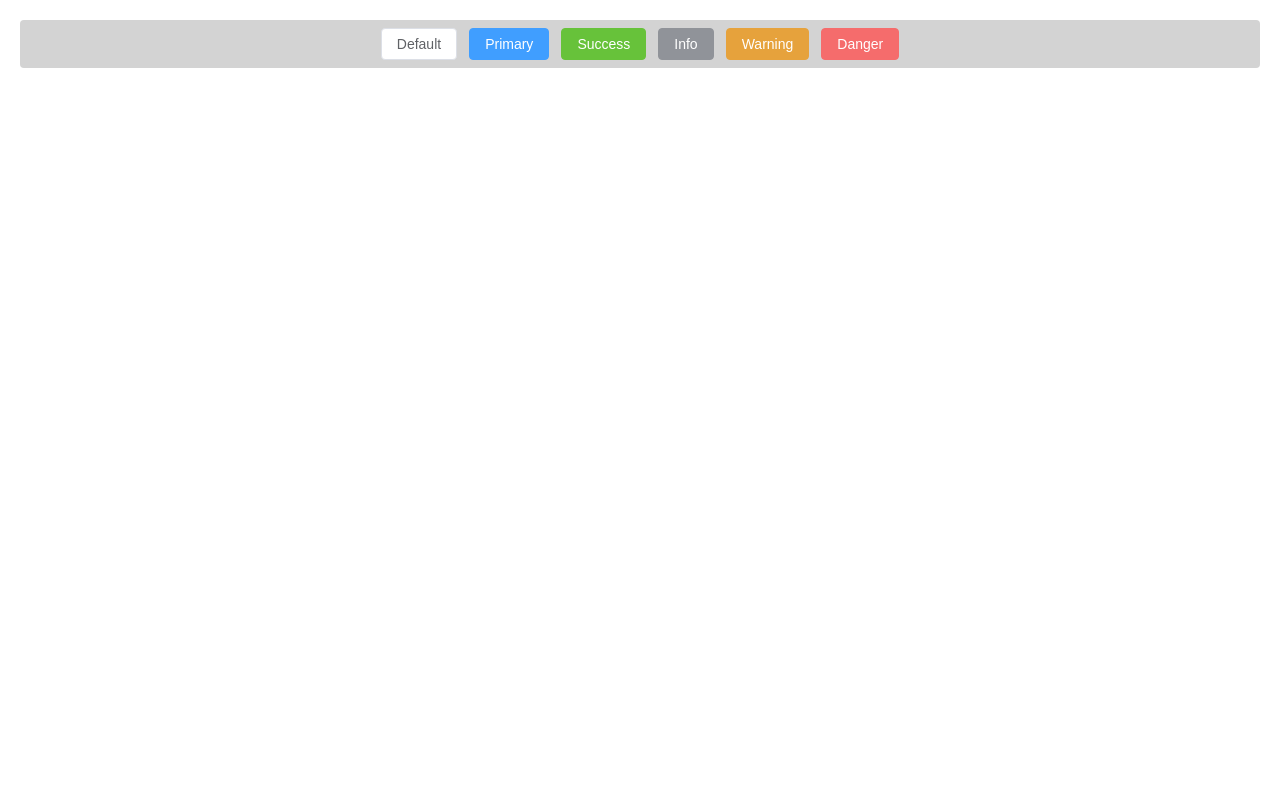
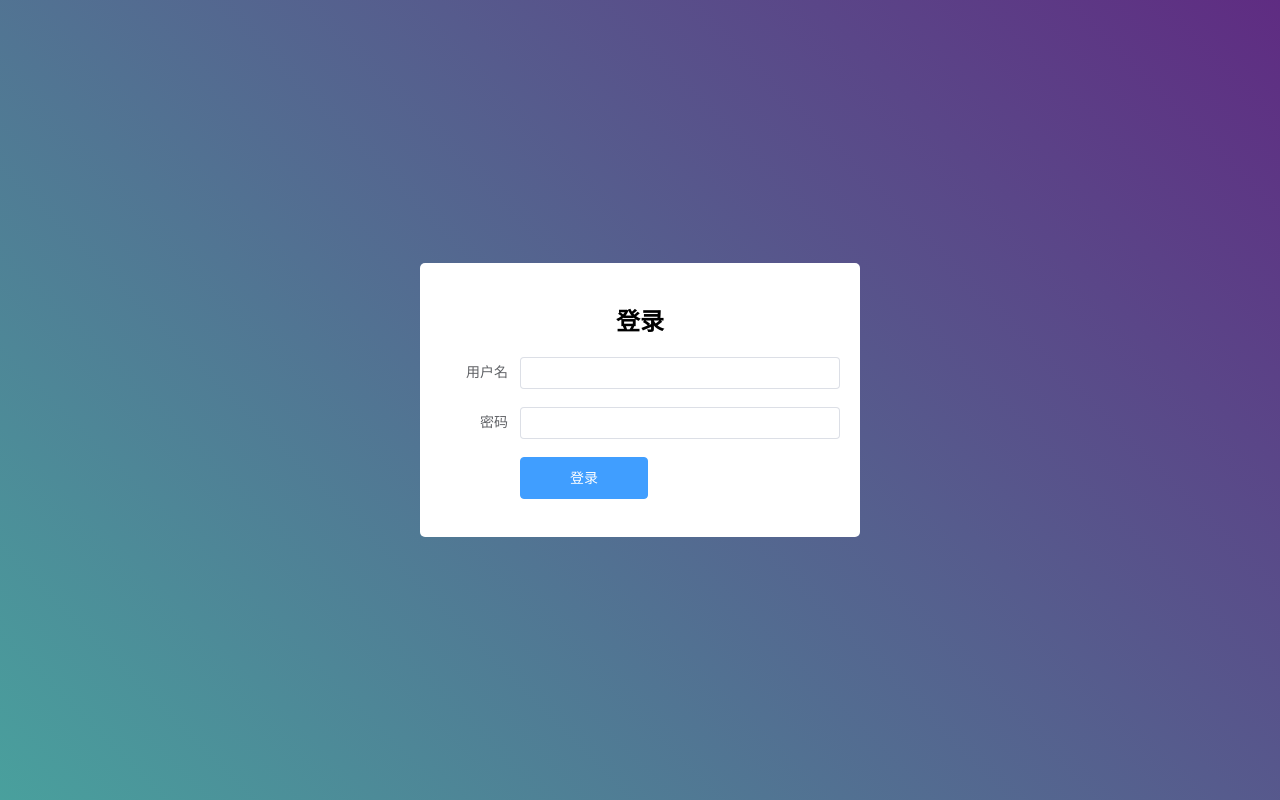
Before and after one commit to ClockCake/vue3-ts, a Vue app: page / in a window 1280 px wide. Built offline with nearby package versions, Linux system fonts and the light colour scheme.

Commit message:
feat: login UI

```diff
--- a/src/App.vue
+++ b/src/App.vue
@@ -1,22 +1,18 @@
 <template>
   <div id="app">
-  <el-row>
-    <el-col :span="24"><div class="firstRow">
-      <el-button>Default</el-button>
-      <el-button type="primary">Primary</el-button>
-      <el-button type="success">Success</el-button>
-      <el-button type="info">Info</el-button>
-      <el-button type="warning">Warning</el-button>
-      <el-button type="danger">Danger</el-button>
-    </div></el-col>
-  </el-row>
+    <login-in class="login"></login-in>
   </div>
 </template>
 
 
 <script>
+import Login from './components/login.vue';
+
 export default {
-  name: 'App'
+  name: 'App',
+  components: {
+    LoginIn: Login
+  },
 };
 </script>
 
@@ -25,25 +21,16 @@ html, body {
   margin: 0;
   padding: 0;
 }
-/* #app {
-  background-color: white;
+#app {
+  /* 渐变色背景 */
+  background: linear-gradient(45deg, #49a09d, #5f2c82);
+  /* 全屏 */
+  height: 100vh;
   width: 100vw;
-  height: 100vh;
-  display: flex;
-  flex-direction: column;
-  justify-content: center;
-  align-items: center;
-
-} */
-.firstRow {
-  background-color: lightgray;
-  border-radius: 4px;
-  min-height: 48px;
-  margin: 20px;
   display: flex;
   justify-content: center;
   align-items: center;
 
+}
 
-}
 </style>
--- /dev/null
+++ b/src/components/login.vue
@@ -0,0 +1,52 @@
+<template>
+    <div class="login">
+        <!-- element UI -->
+         <h2>登录</h2>
+        <el-form ref="form" :model="form" label-width="80px">
+            <el-form-item label="用户名" prop="username">
+                <el-input v-model="form.username"></el-input>
+            </el-form-item>
+            <el-form-item label="密码" prop="password">
+                <el-input type="password" v-model="form.password"></el-input>
+            </el-form-item>
+            <el-form-item>
+                <el-button type="primary" @click="login">登录</el-button>
+            </el-form-item>
+        </el-form>
+    </div>
+</template>
+
+<script>
+export default {
+  name: 'Login',
+  data() {
+    return {
+      form: {
+        username: '',
+        password: '',
+      },
+    };
+  },
+};
+</script>
+
+<style>
+.login {
+  width: 80%; /* 使用百分比宽度，根据屏幕宽度自适应 */
+  max-width: 400px; /* 设置最大宽度，避免在大屏设备上过宽 */
+  /* margin: 20px auto; 居中显示 */
+  padding: 20px;
+  background-color: #fff;
+  border-radius: 5px;
+}
+
+h2 {
+  text-align: center;
+  margin-bottom: 20px;
+}
+.el-button {
+    width: 40%;
+    padding: 20px;
+}
+
+</style>
```
